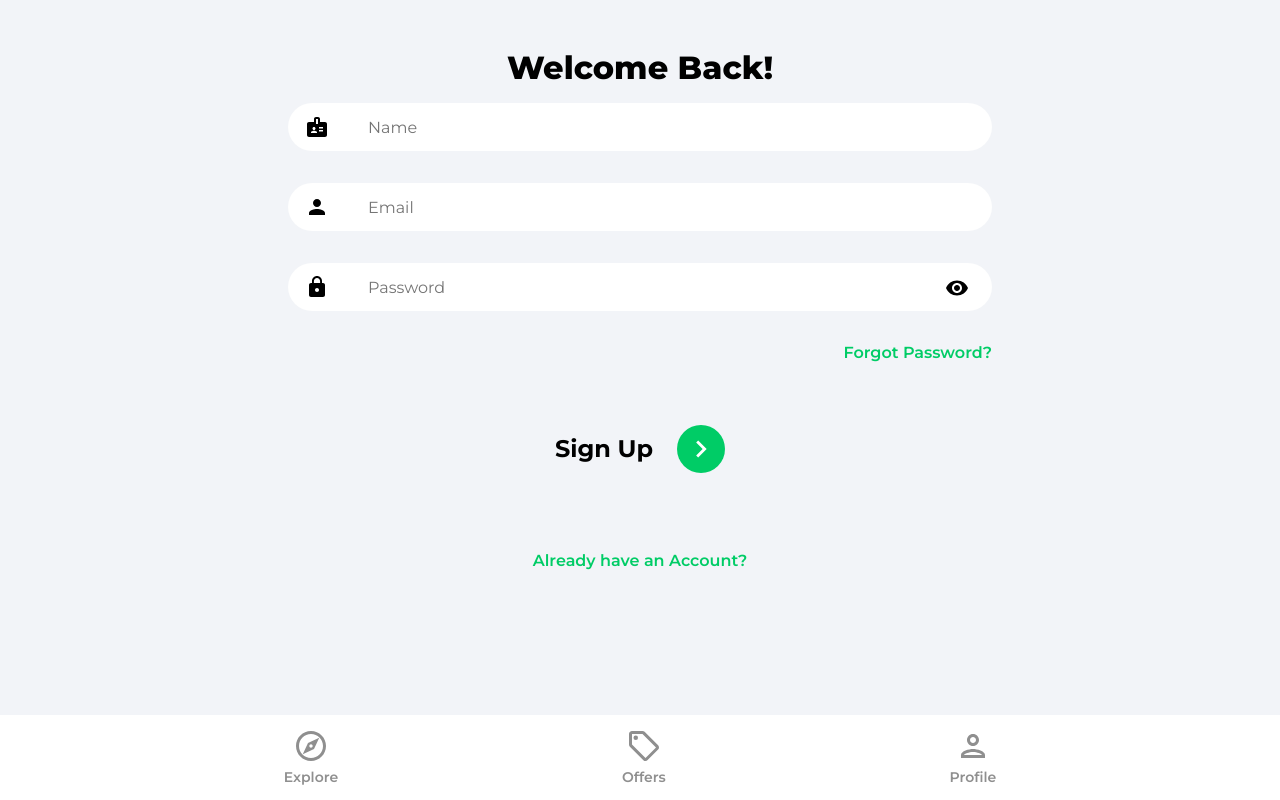
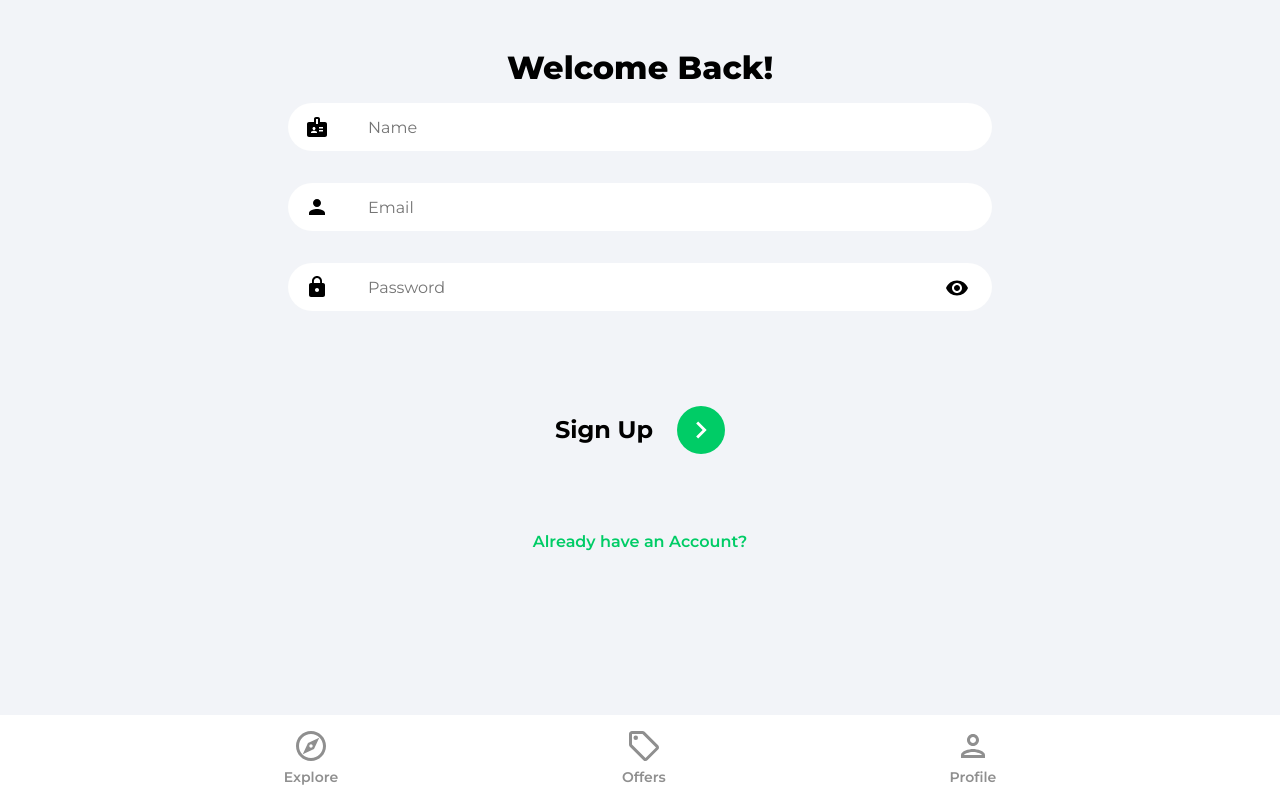
Before and after one commit to jaykapade/realtor-app, a React (Create React App) app: page /sign-up in a window 1280 px wide. Built offline with nearby package versions, Linux system fonts and the light colour scheme.

Commit message:
Added Spinner Component for Loading

```diff
--- a/src/components/PrivateRoute.jsx
+++ b/src/components/PrivateRoute.jsx
@@ -1,10 +1,11 @@
 import React from "react";
 import { Navigate, Outlet } from "react-router-dom";
 import useAuthStatus from "../hooks/useAuthStatus";
+import Spinner from "./Spinner";
 const PrivateRoute = () => {
   const { loggedIn, checkInStatus } = useAuthStatus();
   if (checkInStatus) {
-    return <h3>Loading...</h3>;
+    return <Spinner />;
   }
   return loggedIn ? <Outlet /> : <Navigate to="/sign-in" />;
 };
--- /dev/null
+++ b/src/components/Spinner.jsx
@@ -0,0 +1,11 @@
+import React from "react";
+
+const Spinner = () => {
+  return (
+    <div className="loadingSpinnerContainer">
+      <div className="loadingSpinner"></div>
+    </div>
+  );
+};
+
+export default Spinner;
--- a/src/pages/SignIn.jsx
+++ b/src/pages/SignIn.jsx
@@ -72,7 +72,7 @@ const SignIn = () => {
                 onClick={() => setShowPassword(!showPassword)}
               />
             </div>
-            <Link to="forgot-password" className="forgotPasswordLink">
+            <Link to="/forgot-password" className="forgotPasswordLink">
               Forgot Password?
             </Link>
             <div className="signInBar">
--- a/src/pages/SignUp.jsx
+++ b/src/pages/SignUp.jsx
@@ -96,9 +96,7 @@ const SignUp = () => {
                 onClick={() => setShowPassword(!showPassword)}
               />
             </div>
-            <Link to="forgot-password" className="forgotPasswordLink">
-              Forgot Password?
-            </Link>
+
             <div className="signInBar">
               <p className="signInText">Sign Up</p>
               <button className="signInButton">
```
